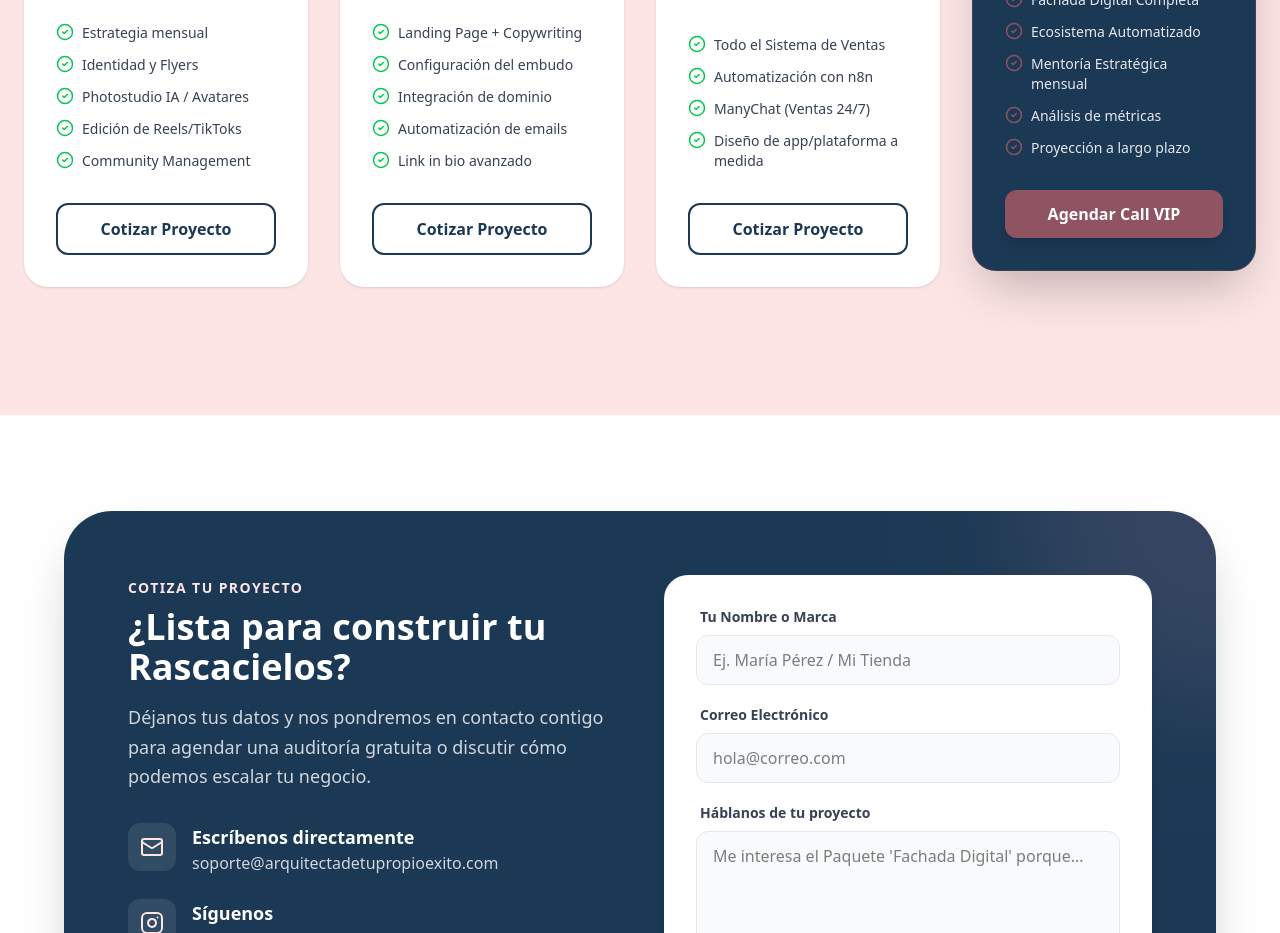
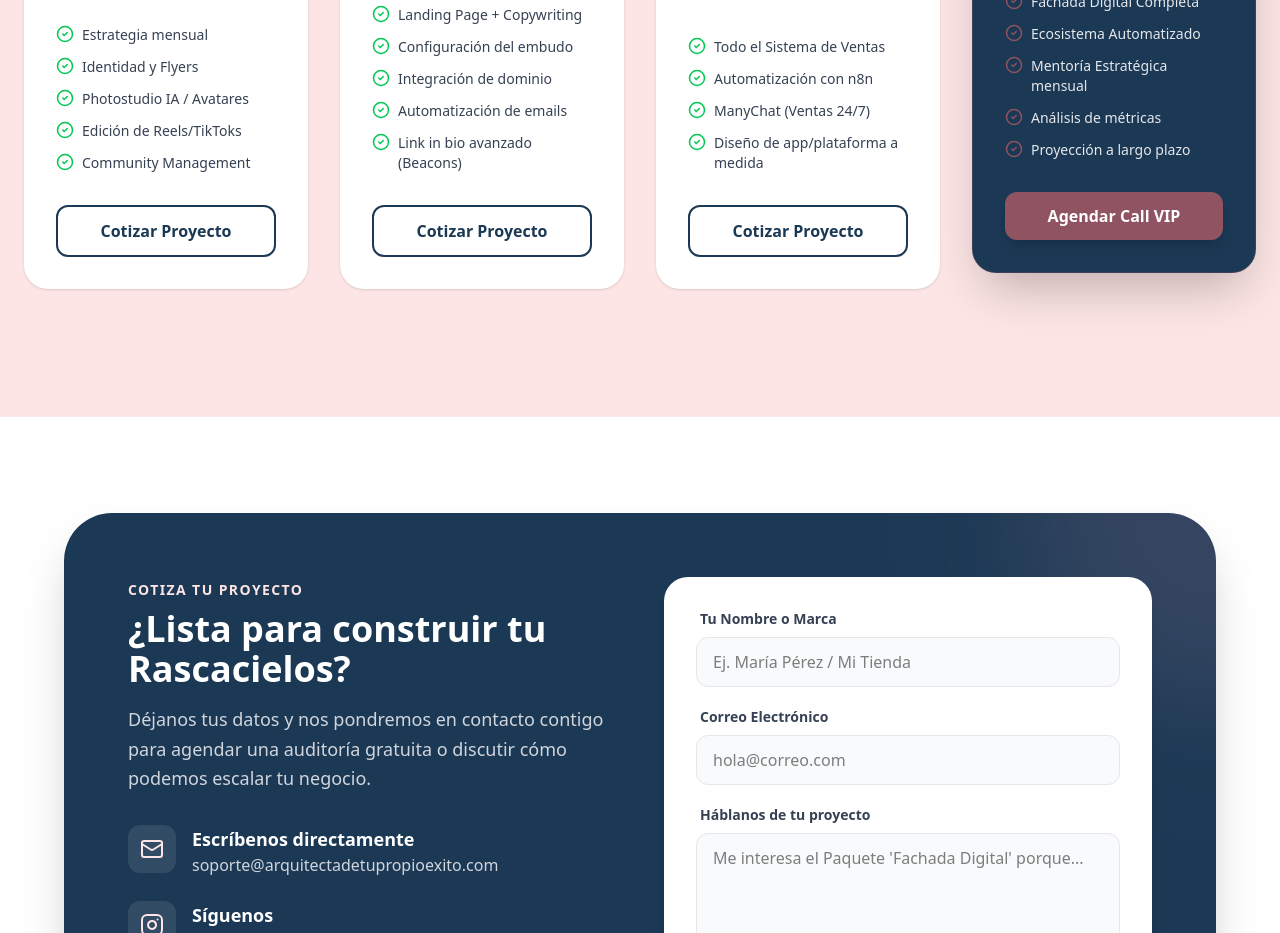
Before and after one commit to alexpase322/DarlisCursosFrontend, a React (Vite) app: page /agencia in a window 1280 px wide. Shown: the part 3200-4133 px from the top of the page. Built offline with nearby package versions, Linux system fonts and the light colour scheme; no server answers.

Commit message:
add beacons

```diff
--- a/src/pages/BluePrintAgency.jsx
+++ b/src/pages/BluePrintAgency.jsx
@@ -252,7 +252,7 @@ const BluePrintAgency = () => {
               <p className="text-sm font-semibold text-[#905361] mb-6">Embudos y Conversión</p>
               <p className="text-gray-600 text-sm mb-8 flex-grow">Para creadores o empresas que quieren lanzar un infoproducto o servicio de alto valor.</p>
               <ul className="space-y-3 mb-8">
-                {["Landing Page + Copywriting", "Configuración del embudo", "Integración de dominio", "Automatización de emails", "Link in bio avanzado"].map((item, i) => (
+                {["Landing Page + Copywriting", "Configuración del embudo", "Integración de dominio", "Automatización de emails", "Link in bio avanzado (Beacons)"].map((item, i) => (
                   <li key={i} className="flex gap-2 text-sm text-gray-700"><CheckCircle2 size={18} className="text-green-500 flex-shrink-0"/> {item}</li>
                 ))}
               </ul>
```
